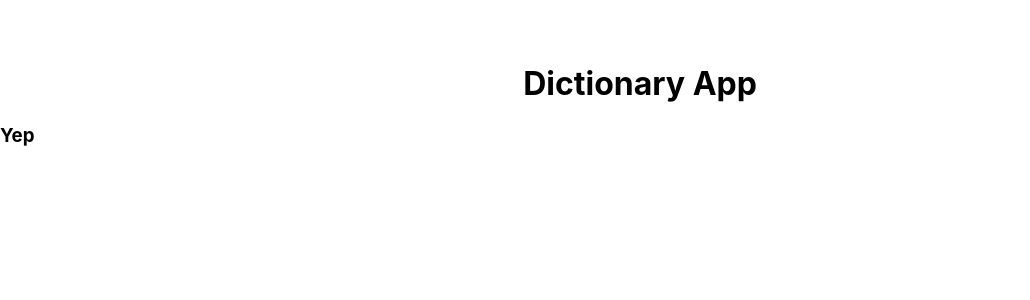
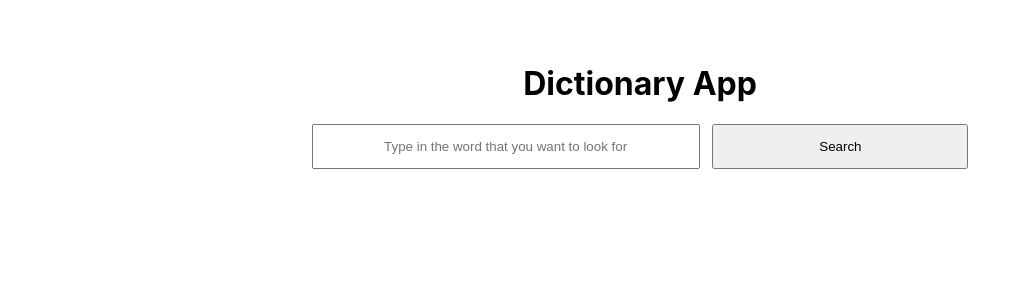
Before and after one commit to racevedo12/Dictionary, a React (Create React App) app: page / in a window 1280 px wide. Shown: the top 300 px of the page, without its empty margins (0-1030 px from the left). Built offline with nearby package versions, Linux system fonts and the light colour scheme.

Commit message:
Added basic design for the form

```diff
--- a/src/Components/Form/Form.js
+++ b/src/Components/Form/Form.js
@@ -1,9 +1,14 @@
 import React from "react";
+import "./form.css";
 
 const Form = () =>
 {
     return (
-        <h3>Yep</h3>
+
+        <form className="form">
+            <input id="word" placeholder="Type in the word that you want to look for"></input>
+            <button id="search-button">Search</button>
+        </form>
     );
 };
 
--- /dev/null
+++ b/src/Components/Form/form.css
@@ -0,0 +1,19 @@
+.form
+{
+    display: flex;
+    justify-content: center;
+}
+
+#word
+{
+    text-align: center;
+    width: 30%;
+    padding: 1% 0;
+    margin-right: 1%;
+}
+
+#search-button
+{
+    width: 20%;
+    padding: 1% 0;
+}
```
